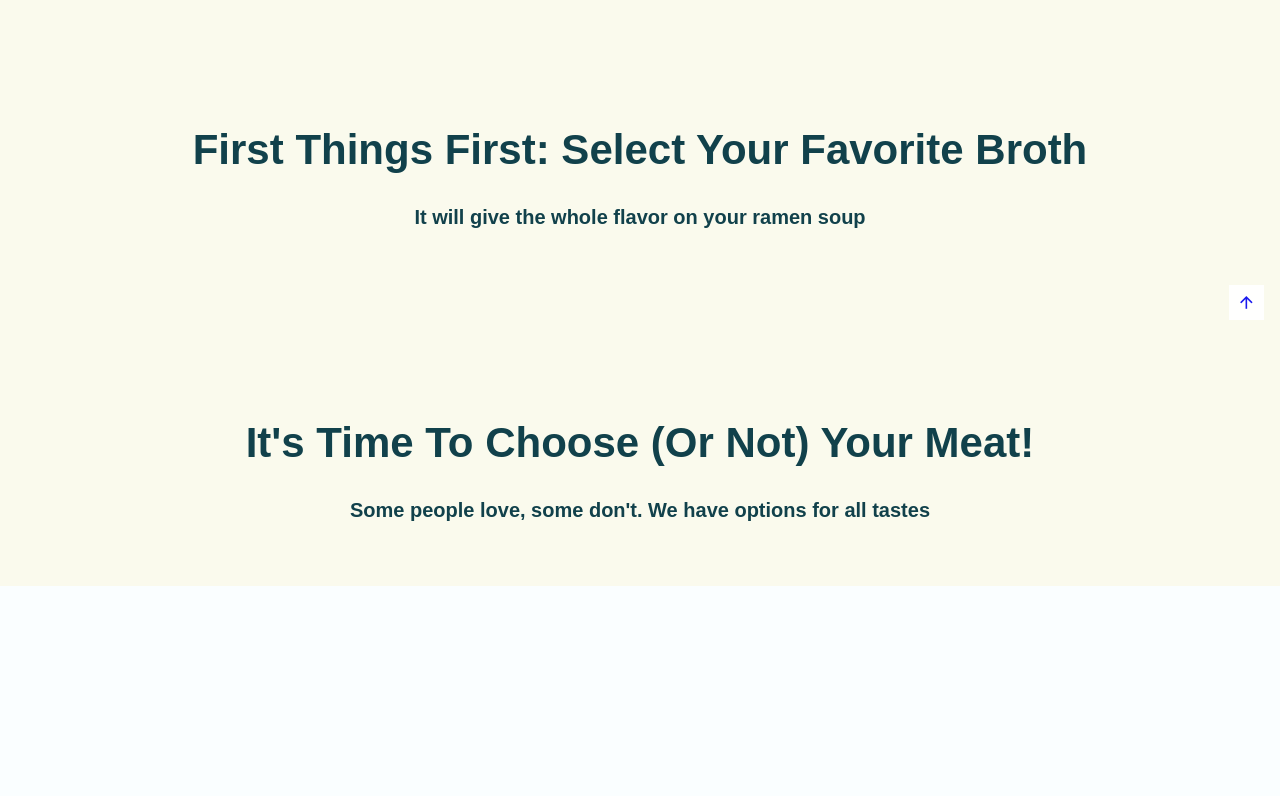
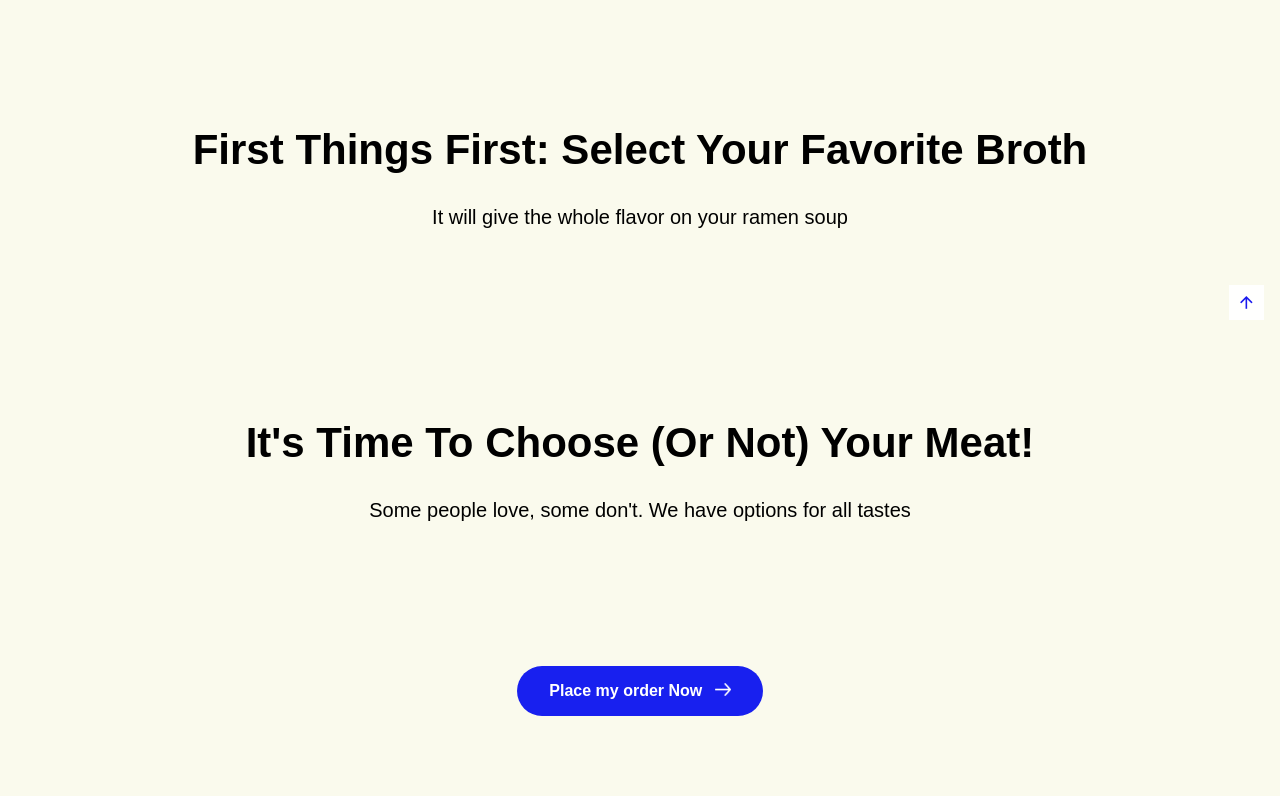
Before and after one commit to Filipemrr/RedVenturesChallenge, a plain HTML site: page client/index.html in a window 1280 px wide. Shown: the part 640-1436 px from the top of the page. Before the commit the page ends 1226 px from the top, so only its background shows below. Drawn offline with nearby package versions, Linux system fonts and the light colour scheme; no server answers; a script that the page names is missing; a web font is replaced by a local one.

Commit message:
FIX: Fixing style issues

```diff
--- a/client/assets/css/styles.css
+++ b/client/assets/css/styles.css
@@ -13,16 +13,7 @@
 
   /* HSL color mode */
   --first-color: hsl(0, 0%, 100%);
-  --first-color-second: hsl(var(--hue-color), 64%, 22%);
-  --first-color-alt: hsl(var(--hue-color), 64%, 15%);
-  --title-color: hsl(var(--hue-color), 64%, 18%);
-  --text-color: hsl(var(--hue-color), 24%, 35%);
-  --text-color-light: hsl(var(--hue-color), 8%, 60%);
-  --input-color: hsl(var(--hue-color), 24%, 97%);
-  --body-color: hsl(var(--hue-color), 100%, 99%);
   --blue-color: #1820EF;
-  --scroll-bar-color: hsl(var(--hue-color), 12%, 90%);
-  --scroll-thumb-color: hsl(var(--hue-color), 12%, 75%);
 
   /*========== Font and typography ==========*/
   --body-font: 'Rounded Mplus 1c', sans-serif;
@@ -31,13 +22,11 @@
   --h1-font-size: 1.5rem;
   --h2-font-size: 1.25rem;
   --h3-font-size: 1rem;
-  --normal-font-size: .938rem;
-  --small-font-size: .813rem;
-  --smaller-font-size: .75rem;
 
   /*========== Font weight ==========*/
   --font-medium: 500;
   --font-semi-bold: 600;
+  --font-thin-bold: 400;
 
   /*========== Margenes Bottom ==========*/
   --mb-0-25: .25rem;
@@ -71,16 +60,6 @@
   }
 }
 
-/*========== Variables Dark theme ==========*/
-body.dark-theme {
-  --first-color-second: hsl(var(--hue-color), 54%, 12%);
-  --title-color: hsl(var(--hue-color), 24%, 95%);
-  --text-color: hsl(var(--hue-color), 8%, 75%);
-  --input-color: hsl(var(--hue-color), 29%, 16%);
-  --body-color: hsl(var(--hue-color), 29%, 12%);
-  --scroll-bar-color: hsl(var(--hue-color), 12%, 48%);
-  --scroll-thumb-color: hsl(var(--hue-color), 12%, 36%);
-}
 
 
 /*=============== BASE ===============*/
@@ -155,6 +134,7 @@ input {
 }
 .section__subtitle {
   font-size: var(--h3-font-size);
+  font-weight: var(--font-thin-bold);
   color: var(--title-color);
   text-align: center;
 }
@@ -244,6 +224,12 @@ input {
   font-weight: var(--font-semi-bold);
   transition: .3s;
 }
+.place-order-button {
+  padding: 80px;
+  display: flex;
+  align-items: center;
+  justify-content: center;
+}
 /*=============== CARD ===============*/
 .card {
   box-shadow: 0 4px 8px rgba(0, 0, 0, 0.1);
@@ -276,7 +262,7 @@ input {
 
 }
 .card-description {
-  padding: 20px;
+  padding: 14px;
 }
 
 .place__container {
--- a/client/assets/js/proteinCards.js
+++ b/client/assets/js/proteinCards.js
@@ -8,7 +8,7 @@ document.addEventListener("DOMContentLoaded", function() {
         card.innerHTML = `
             <img src="${data.imageInactive}" alt="${data.name}">
             <h2 class="card-name">${data.name}</h2>
-            <p>${data.description}</p>
+            <p class="card-description">${data.description}</p>
             <h2 class="card-price">US$ ${data.price}</h2>
         `;
 
--- a/client/index.html
+++ b/client/index.html
@@ -50,6 +50,11 @@
             <script src="assets/js/proteinCards.js"></script>
         </div>
     </section>
+
+    <!--==================== BUTTON SECTION ====================-->
+    <section class="place-order-button" style="background-color: #fafaed">
+        <a href="#" class="button">Place my order Now <img src="./assets/img/seta.png" style="width: 16px; height: auto; margin-left: 8px;"></a>
+    </section>
 </main>
 <!--========== SCROLL UP ==========-->
 <a href="#" class="scrollup" id="scroll-up">
```
Also changed, not shown: client/assets/img/seta.png (added).
